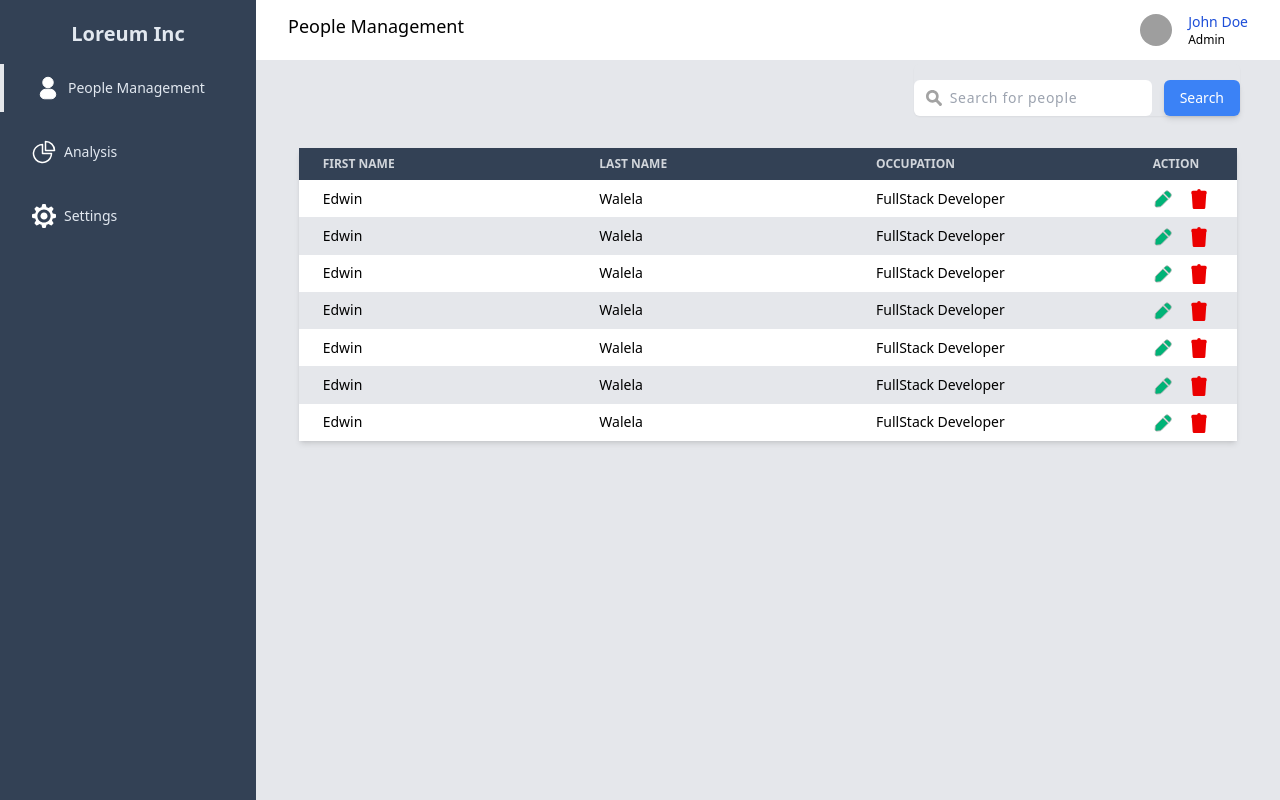
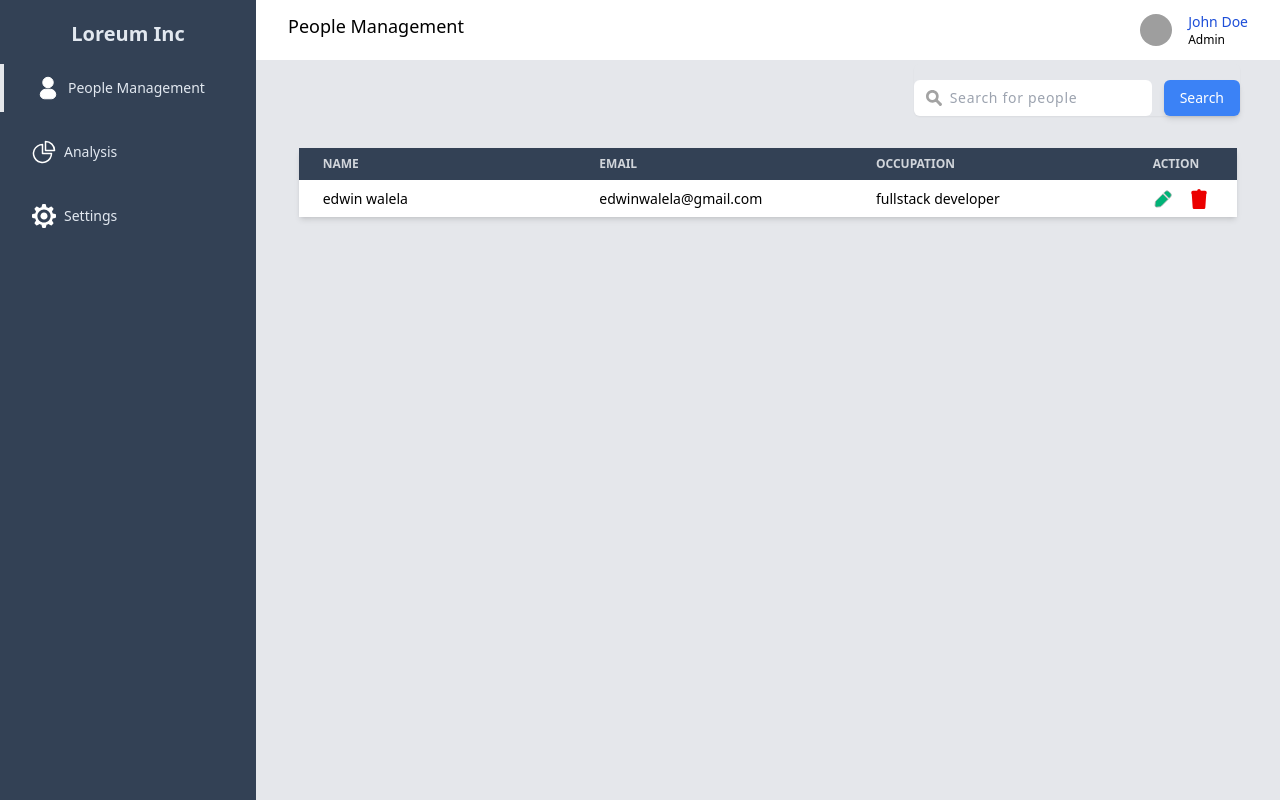
Before and after one commit to EdwinWalela/loreum-inc, a React (Vite) app: page /people in a window 1280 px wide. Built offline with nearby package versions, Linux system fonts and the light colour scheme; grey boxes are pictures that could not be loaded.

Commit message:
set up userSlice

```diff
--- a/package.json
+++ b/package.json
@@ -9,9 +9,12 @@
     "preview": "vite preview"
   },
   "dependencies": {
+    "@reduxjs/toolkit": "^1.9.1",
+    "@types/react-redux": "^7.1.25",
     "prop-types": "^15.8.1",
     "react": "^18.2.0",
     "react-dom": "^18.2.0",
+    "react-redux": "^8.0.5",
     "react-router-dom": "^6.6.2"
   },
   "devDependencies": {
--- /dev/null
+++ b/src/common/types.ts
@@ -0,0 +1,7 @@
+export interface User {
+	id: string;
+	name: string;
+	email: string;
+	occupation: string;
+	bio: string;
+}
--- a/src/pages/Landing/table.tsx
+++ b/src/pages/Landing/table.tsx
@@ -1,20 +1,21 @@
+import { User } from '../../common/types';
 import NotFoundPage from '../NotFound';
 import TableHeader from './tableHeader';
 import TableRow from './tableRow';
-import { NavLink } from 'react-router-dom';
 
 const Table = () => {
+	let user: User = {
+		id: '1',
+		name: 'edwin walela',
+		occupation: 'fullstack developer',
+		email: 'edwinwalela@gmail.com',
+		bio: 'a',
+	};
 	return (
 		<>
 			<table className="md:w-11/12 md:mx-auto mx-5  my-8 mb-16  text-left shadow-md ">
 				<TableHeader />
-				<TableRow />
-				<TableRow />
-				<TableRow />
-				<TableRow />
-				<TableRow />
-				<TableRow />
-				<TableRow />
+				<TableRow user={user} />
 			</table>
 			{/* <NotFoundPage isPage={false} /> */}
 		</>
--- a/src/pages/Landing/tableHeader.tsx
+++ b/src/pages/Landing/tableHeader.tsx
@@ -1,8 +1,8 @@
 const TableHeader = () => {
 	return (
 		<tr className="bg-slate-700 text-gray-300">
-			<th className="w-1/4 px-6 py-2 text-xs">FIRST NAME</th>
-			<th className="w-1/4 px-6 py-2 text-xs">LAST NAME</th>
+			<th className="w-1/4 px-6 py-2 text-xs">NAME</th>
+			<th className="w-1/4 px-6 py-2 text-xs">EMAIL</th>
 			<th className="w-1/4 px-6 py-2 text-xs">OCCUPATION</th>
 			<th className="w-1/12 px-6 py-2 text-xs md:block hidden">ACTION</th>
 		</tr>
--- a/src/pages/Landing/tableRow.tsx
+++ b/src/pages/Landing/tableRow.tsx
@@ -1,15 +1,16 @@
+import { User } from '../../common/types';
 import editIcon from '../../assets/edit.svg';
 import deleteIcon from '../../assets/delete.svg';
 import { Link } from 'react-router-dom';
 
-const TableRow = () => {
+const TableRow = (props: { user: User }) => {
 	return (
 		<tr className=" even:bg-white odd:bg-gray-110">
-			<td className="w-1/4 px-6 py-2 text-sm md:text-md">Edwin</td>
-			<td className="w-1/4 px-6 py-2 text-sm md:text-md">Walela</td>
-			<td className="w-1/4 px-6 py-2 text-sm md:text-md">FullStack Developer</td>
+			<td className="w-1/4 px-6 py-2 text-sm md:text-md">{props.user.name}</td>
+			<td className="w-1/4 px-6 py-2 text-sm md:text-md">{props.user.email}</td>
+			<td className="w-1/4 px-6 py-2 text-sm md:text-md">{props.user.occupation}</td>
 			<td className="w-1/12 px-6 py-2 text-sm md:text-md">
-				<Link to="/people/edit/1">
+				<Link to={`/people/edit/${props.user.id}`}>
 					<img src={editIcon} className="w-5 h-5 inline-block mr-4 cursor-pointer" />
 				</Link>
 				<img src={deleteIcon} className="w-5 h-5 inline-block cursor-not-allowed" />
--- /dev/null
+++ b/src/pages/Landing/userSlice.tsx
@@ -0,0 +1,18 @@
+import { createSlice } from '@reduxjs/toolkit';
+import { User } from '../../common/types';
+
+interface userState {
+	users: User[];
+}
+
+const initialState = {
+	users: [],
+} as userState;
+
+export const userSlice = createSlice({
+	name: 'users',
+	initialState,
+	reducers: {},
+});
+
+export default userSlice.reducer;
```
Also changed, not shown: 1 other file (tests, documents, lock files or other folders).
